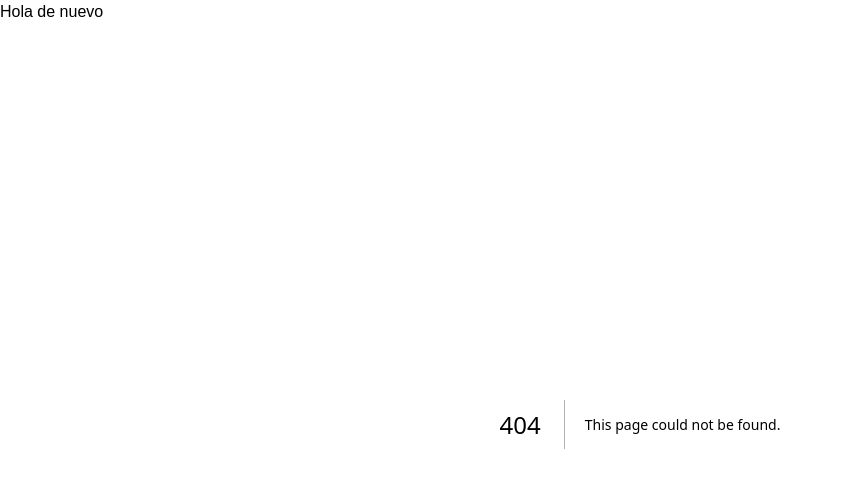
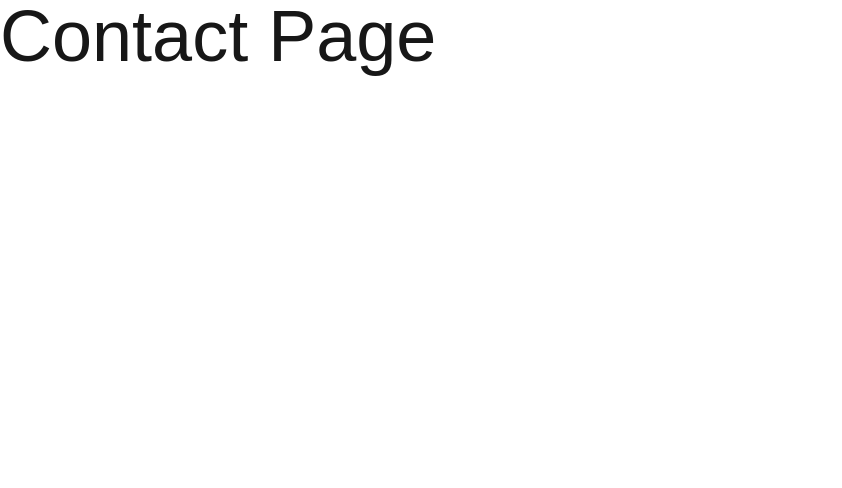
Before and after one commit to MartinGramajo/next-curso, a Next.js app: page /contact in a window 1280 px wide. Before the commit this address had no page. Shown: the top 488 px of the page, without its empty margins (0-842 px from the left). Built offline with nearby package versions, Linux system fonts and the light colour scheme.

Commit message:
creacion de pages y routing

```diff
--- /dev/null
+++ b/app/about/page.tsx
@@ -0,0 +1,9 @@
+
+
+export default function AboutPage() {
+  return (
+    <>
+      <span className="text-7xl"> About Page</span>
+    </>
+  )
+}
--- /dev/null
+++ b/app/contact/page.tsx
@@ -0,0 +1,7 @@
+export default function ContactPage() {
+  return (
+    <>
+      <span className="text-7xl"> Contact Page</span>
+    </>
+  )
+}
--- a/app/layout.tsx
+++ b/app/layout.tsx
@@ -14,8 +14,8 @@ const geistMono = localFont({
 });
 
 export const metadata: Metadata = {
-  title: "Create Next App",
-  description: "Generated by create next app",
+  title: "Next App",
+  description: "Generated  with love  by Vercel",
 };
 
 export default function RootLayout({
@@ -28,7 +28,6 @@ export default function RootLayout({
       <body
         className={`${geistSans.variable} ${geistMono.variable} antialiased`}
       >
-        <h2>Hola de nuevo</h2>
         {children}
       </body>
     </html>
--- /dev/null
+++ b/app/pricing/page.tsx
@@ -0,0 +1,7 @@
+export default function PricingPage() {
+  return (
+    <>
+      <span className="text-7xl"> Princing Page</span>
+    </>
+  )
+}
--- a/package.json
+++ b/package.json
@@ -3,7 +3,7 @@
   "version": "0.1.0",
   "private": true,
   "scripts": {
-    "dev": "next dev --turbo",
+    "dev": "next dev",
     "build": "next build",
     "start": "next start",
     "lint": "next lint"
```
Also changed, not shown: 1 other file (tests, documents, lock files or other folders).
